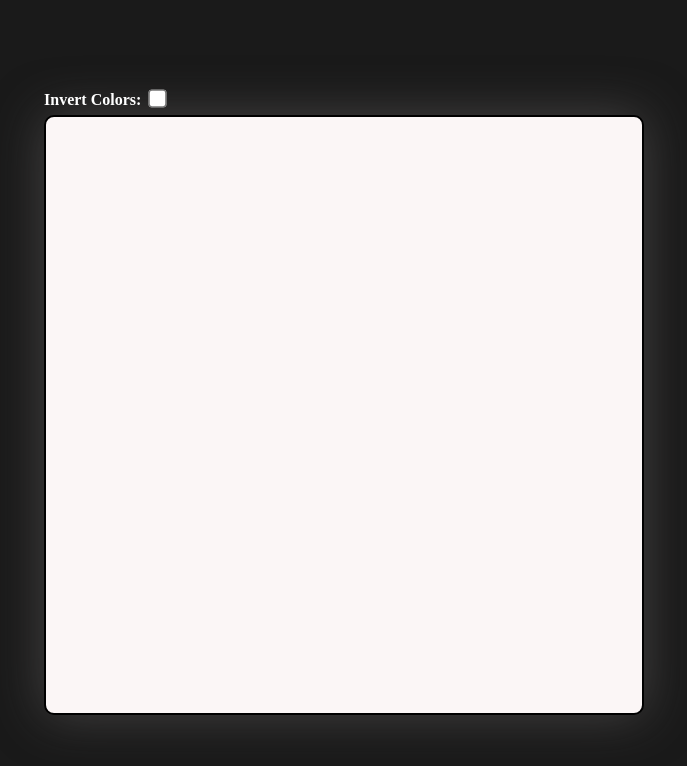
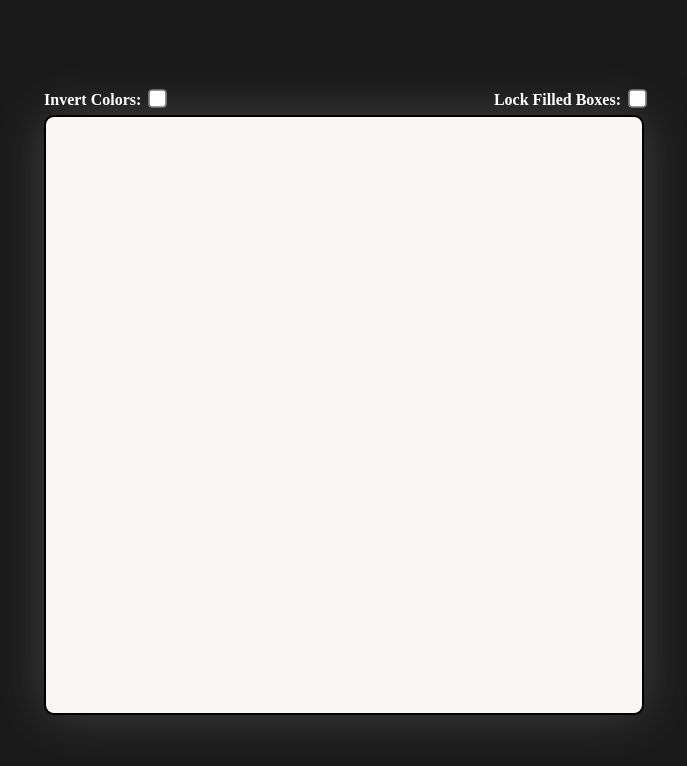
Before and after one commit to Arslan909/pixel-art-canvas, a React (Vite) app: page / in a window 1280 px wide. Shown: the top 766 px of the page, without its empty margins (296-983 px from the left). Built offline with nearby package versions, Linux system fonts and the light colour scheme.

Commit message:
functionality to fixed the color filled pixels so they do not erase on clicking again

```diff
--- a/src/App.css
+++ b/src/App.css
@@ -33,7 +33,6 @@
 
 .controls{
   display: flex;
-  width: 150px;
   height: 30px;
   color: white;
   font-weight: bold;
@@ -41,7 +40,11 @@
   justify-content: space-between;
   /* background-color: blue; */
 }
-.checkBox{
+.invert-checkbox{
+  transform: scale(1.4);
+  margin-left: 10px;
+}
+.lock-checkbox{
   transform: scale(1.4);
   margin-left: 10px;
 }
--- a/src/App.jsx
+++ b/src/App.jsx
@@ -6,19 +6,23 @@ export default function App() {
   const number = 20;
   const [pixels, setPixels] = useState(Array(number * number).fill(false));
   const [isDragging, setIsDragging] = useState(false);
-  const [isInverted, setIsInverted] = useState(false); // State for color inversion
+  const [isInverted, setIsInverted] = useState(false);
+  const [lockFilledBoxes, setLockFilledBoxes] = useState(false);
+
 
 
   const handlePixelClick = (index) => {
+    if (!lockFilledBoxes || !pixels[index]) {
       const updatedPixels = [...pixels];
       updatedPixels[index] = !updatedPixels[index];
       setPixels(updatedPixels);
+    }
   };
 
-  const handleMouseDown = (index,event) => {
+  const handleMouseDown = (index, event) => {
     event.preventDefault();
     setIsDragging(true);
-    handleMouseEnter(index)
+    handleMouseEnter(index);
   };
 
   const handleMouseUp = () => {
@@ -39,7 +43,9 @@ export default function App() {
       if (isInverted) {
         updatedPixels[index] = !updatedPixels[index];
       } else {
-        updatedPixels[index] = !updatedPixels[index];
+        if (!lockFilledBoxes || !pixels[index]){
+          updatedPixels[index] = !updatedPixels[index];
+        }
       }
       setPixels(updatedPixels);
     }
@@ -49,12 +55,20 @@ export default function App() {
     setIsInverted(!isInverted);
   };
 
+  const handleLockFilledBoxesChange = () => {
+    setLockFilledBoxes(!lockFilledBoxes);
+  };
+
   return (
-    <div className="container">
+    <div className="app-container">
       <div className="controls">
-        <label>
+        <label className="invert-label">
           Invert Colors:
-          <input type="checkbox" checked={isInverted} onChange={handleInvertChange}  className="checkBox"/>
+          <input type="checkbox" checked={isInverted} onChange={handleInvertChange} className="invert-checkbox" />
+        </label>
+        <label className="lock-label">
+          Lock Filled Boxes:
+          <input type="checkbox" checked={lockFilledBoxes} onChange={handleLockFilledBoxesChange} className="lock-checkbox" />
         </label>
       </div>
       <div className="grid-container">
```
